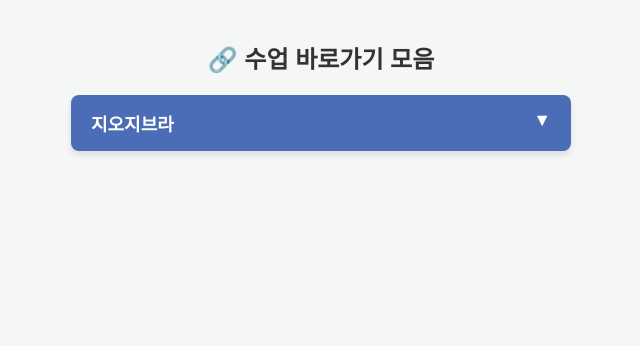
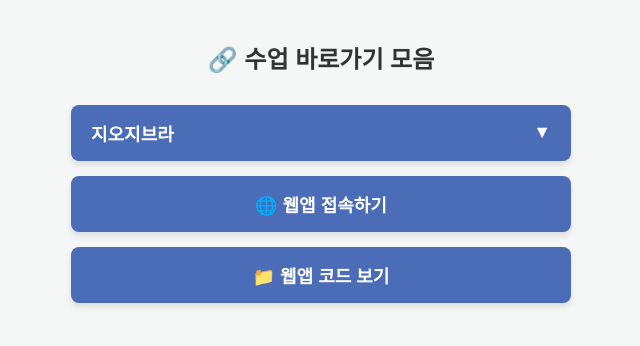
Before and after one commit to nakji001-netizen/geometry_teacher, a plain HTML site: page index.html in a window 1280 px wide. Shown: the whole page, without its empty margins (319-959 px from the left). Drawn offline with Linux system fonts and the light colour scheme.

Commit message:
Update index.html

```diff
--- a/index.html
+++ b/index.html
@@ -16,27 +16,39 @@
         h2 {
             text-align: center;
             color: #333;
+            margin-bottom: 30px;
         }
-        /* 메인 버튼 스타일 (지오지브라) */
-        .menu-btn {
+        /* 메인 버튼(아코디언) 및 일반 링크 버튼 공통 스타일 */
+        .menu-btn, .link-btn {
             background-color: #4b6cb7;
             color: white;
             padding: 15px 20px;
             width: 100%;
-            text-align: left;
             border: none;
             font-size: 18px;
             font-weight: bold;
+            border-radius: 8px;
+            margin-top: 15px;
+            box-shadow: 0 4px 6px rgba(0,0,0,0.1);
+            box-sizing: border-box;
+            transition: background-color 0.2s;
+        }
+        .menu-btn {
+            text-align: left;
             cursor: pointer;
-            border-radius: 8px;
-            margin-top: 10px;
             display: flex;
             justify-content: space-between;
-            box-shadow: 0 4px 6px rgba(0,0,0,0.1);
+            align-items: center;
         }
-        .menu-btn:hover {
+        .link-btn {
+            display: block;
+            text-align: center;
+            text-decoration: none;
+        }
+        .menu-btn:hover, .link-btn:hover {
             background-color: #3a5494;
         }
+
         /* 하위 링크 컨테이너 (초기에는 숨김) */
         .dropdown-content {
             display: none;
@@ -67,7 +79,7 @@
 
     <h2>🔗 수업 바로가기 모음</h2>
 
-    <!-- 지오지브라 버튼 -->
+    <!-- 1. 지오지브라 드롭다운 버튼 -->
     <button class="menu-btn" onclick="toggleMenu('geogebra-menu')">
         <span>지오지브라</span>
         <span>▼</span>
@@ -75,10 +87,19 @@
 
     <!-- 지오지브라 하위 메뉴 -->
     <div id="geogebra-menu" class="dropdown-content">
-        <!-- target="_blank"는 새 창(탭)에서 열리도록 하는 속성입니다 -->
         <a href="https://www.geogebra.org/m/wbza38s2" target="_blank">📐 기하 개념 열기</a>
         <a href="https://www.notion.so/359306bcfb29804d96c9f26a48233b3b?source=copy_link" target="_blank">📝 지오지브라 활동지</a>
     </div>
+
+    <!-- 2. 추가된 웹앱 바로가기 버튼 -->
+    <a href="https://nakji001-netizen.github.io/webapp/" target="_blank" class="link-btn">
+        🌐 웹앱 접속하기
+    </a>
+
+    <!-- 3. 추가된 웹앱 코드(구글 드라이브) 바로가기 버튼 -->
+    <a href="https://drive.google.com/drive/folders/1CYlW07Ph86P18FTEuwKECjl55RhRX68B?usp=sharing" target="_blank" class="link-btn">
+        📁 웹앱 코드 보기
+    </a>
 
     <script>
         // 버튼 클릭 시 하위 메뉴를 보이거나 숨기는 자바스크립트 함수
```
